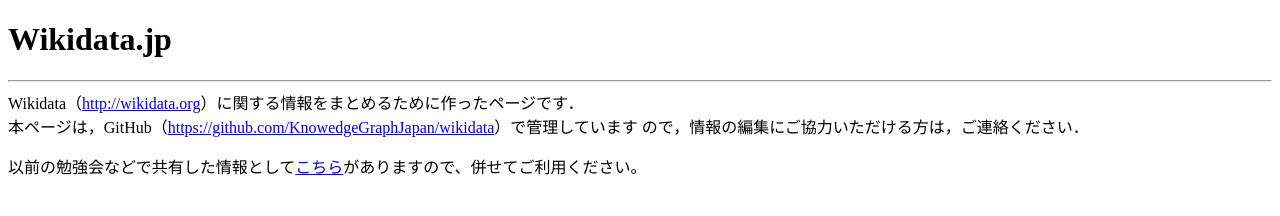
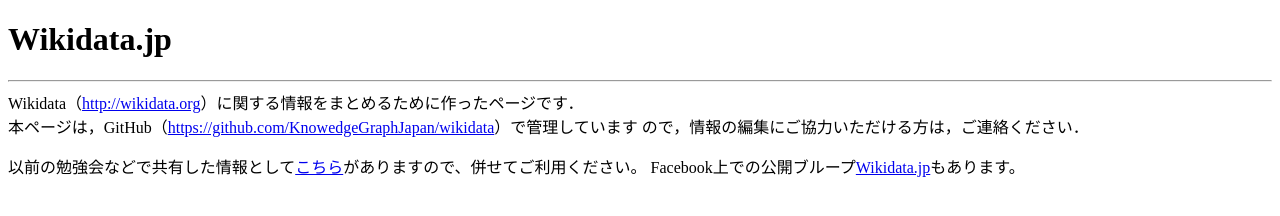
Before and after one commit to KnowedgeGraphJapan/wikidata, a plain HTML site: page index.html in a window 1280 px wide. Drawn offline with Linux system fonts and the light colour scheme.

Commit message:
Update index.html

```diff
--- a/index.html
+++ b/index.html
@@ -19,7 +19,8 @@
 本ページは，GitHub（<a href="https://github.com/KnowedgeGraphJapan/wikidata">https://github.com/KnowedgeGraphJapan/wikidata</a>）で管理しています
 ので，情報の編集にご協力いただける方は，ご連絡ください．<BR>
 <p>
-以前の勉強会などで共有した情報として<a href="http://tinyurl.com/wikidatashare">こちら<a/>がありますので、併せてご利用ください。
+  以前の勉強会などで共有した情報として<a href="http://tinyurl.com/wikidatashare">こちら<a/>がありますので、併せてご利用ください。
+  Facebook上での公開ブループ<a href="https://www.facebook.com/groups/1822620334637546/">Wikidata.jp<a/>もあります。
 </p>
 </body>
 </html>
```
